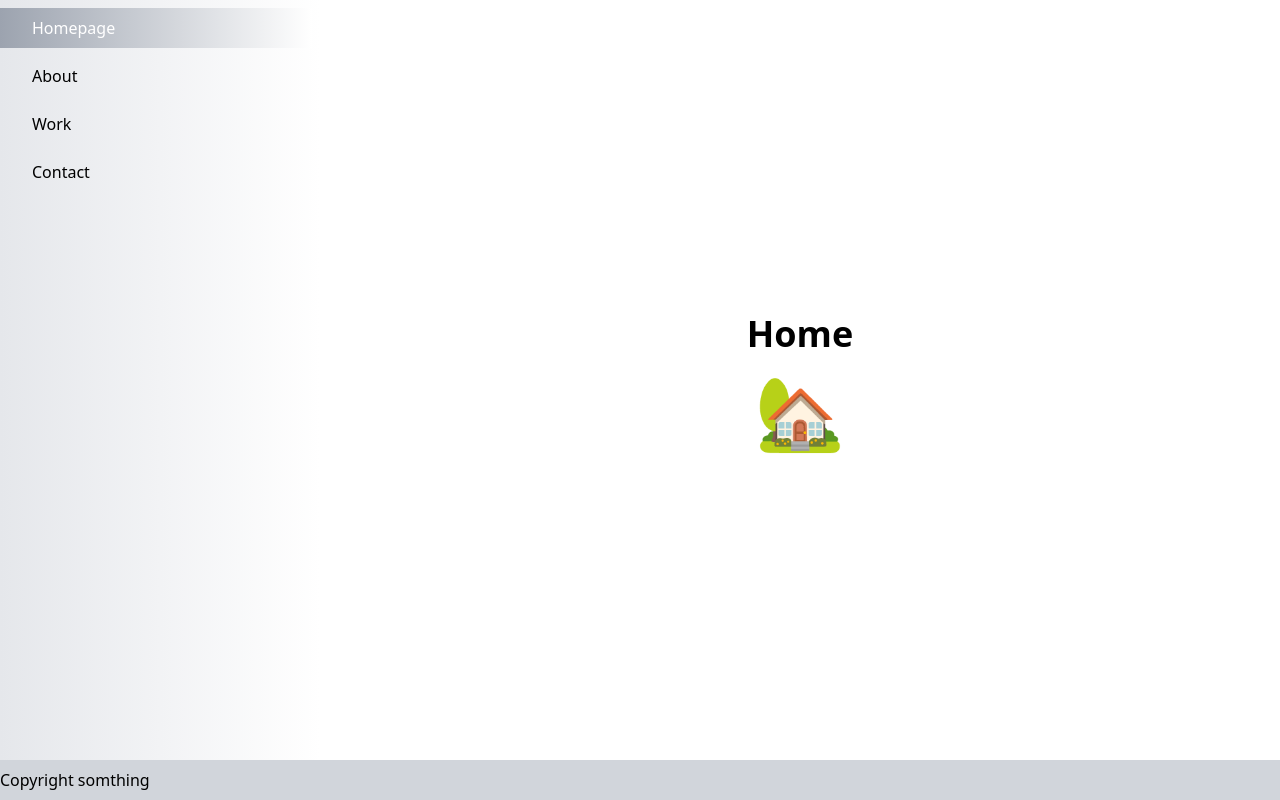
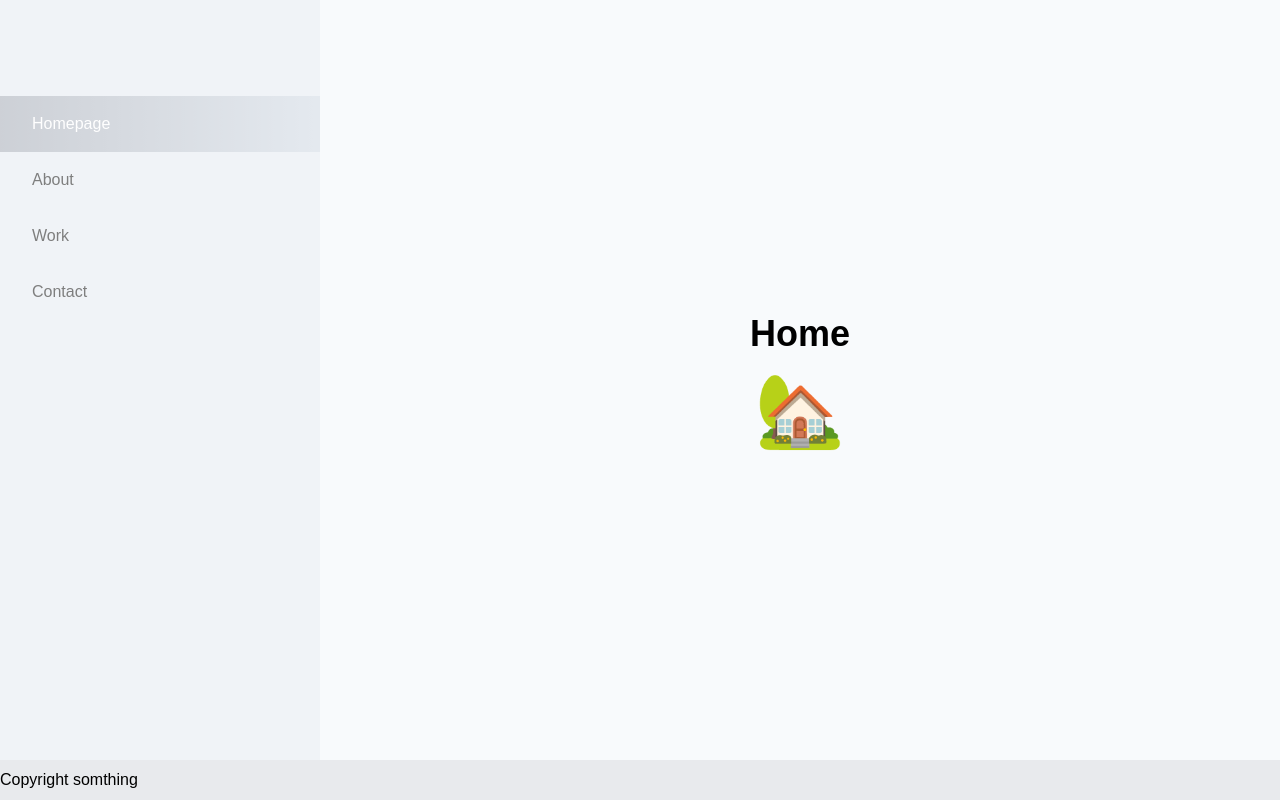
Before and after one commit to KelvinChim-ComSci/portfolio, a Next.js app: page / in a window 1280 px wide. Built offline with nearby package versions, Linux system fonts and the light colour scheme.

Commit message:
add transition and bg color

```diff
--- a/components/layout.tsx
+++ b/components/layout.tsx
@@ -1,5 +1,6 @@
 import Link from "next/link";
 import { useRouter } from "next/router";
+import { useEffect } from "react";
 
 export default function Layout({ children }: any) {
   const router = useRouter();
@@ -22,20 +23,46 @@ export default function Layout({ children }: any) {
     },
   ];
 
+  useEffect(() => {
+    const overlay: HTMLElement = document.getElementById("overlay")!;
+    const navItems: NodeListOf<Element> =
+      document.querySelectorAll("nav ul li")!;
+
+    navItems.forEach((item) => {
+      item.addEventListener("mouseover", (e) => {
+        e.preventDefault();
+        overlay.classList.add("active");
+        let position = item.getBoundingClientRect();
+        overlay.style.top = position.y.toString() + "px";
+        overlay.style.left = position.x.toString() + "px";
+        overlay.style.height = position.height.toString() + "px";
+        overlay.style.width = position.width.toString() + "px";
+      });
+
+      item.addEventListener("mouseout", () => {
+        overlay?.classList.remove("active");
+      });
+    });
+  }, []);
+
   return (
     <div className="min-h-screen flex flex-col">
       <div className="flex flex-col md:flex-row flex-1">
-        <aside className="bg-gradient-to-r from-gray-200 w-full md:w-80">
-          <nav>
+        <aside className="bg-slate-200 opacity-50 w-full md:w-80">
+          <nav className="mt-24">
+            <div id="overlay" className="-z-10 absolute bg-slate-400"></div>
             <ul>
               {menuItems.map(({ href, title }) => (
-                <li className="m-2 ml-0" key={title}>
+                <li
+                  className={`p-2 pl-0 ${
+                    router.asPath === href &&
+                    "bg-gradient-to-r from-gray-400 to-slate-300 text-white"
+                  }`}
+                  key={title}
+                >
                   <Link href={href}>
                     <a
-                      className={`flex px-8 py-2 hover:bg-gradient-to-r gray-400 cursor-pointer ${
-                        router.asPath === href &&
-                        "bg-gradient-to-r from-gray-400 to-white text-white"
-                      }`}
+                      className={`flex px-8 py-2 hover:bg-gradient-to-r gray-400 cursor-pointer `}
                     >
                       {title}
                     </a>
@@ -45,9 +72,9 @@ export default function Layout({ children }: any) {
             </ul>
           </nav>
         </aside>
-        <main className="flex-1">{children}</main>
+        <main className="flex-1 bg-slate-50">{children}</main>
       </div>
-      <footer className="py-2 bg-gray-300">Copyright somthing</footer>
+      <footer className="py-2 bg-gray-300/50">Copyright somthing</footer>
     </div>
   );
 }
--- a/styles/globals.css
+++ b/styles/globals.css
@@ -1,3 +1,17 @@
 @import 'tailwindcss/base';
 @import 'tailwindcss/components';
 @import 'tailwindcss/utilities';
+
+html {
+    font-family: 'Montserrat', sans-serif;
+}
+
+
+#overlay {
+    transition: 100ms ease top, height, opacity;
+    opacity: 0;
+}
+
+#overlay.active {
+    opacity: 0.75;
+}
```
